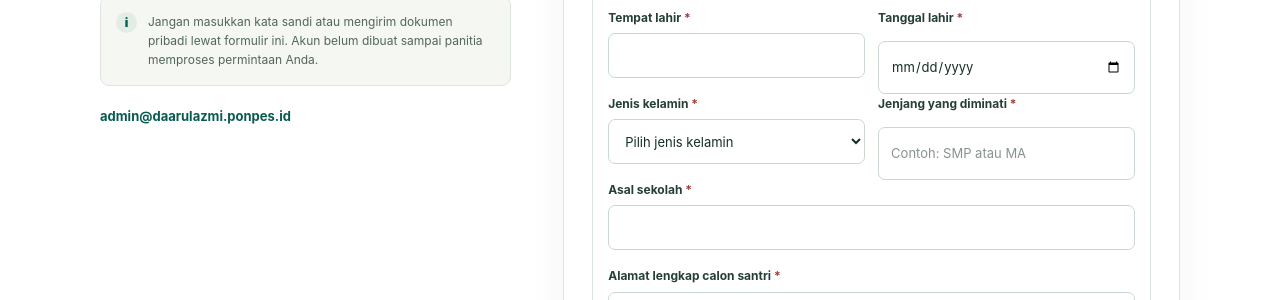
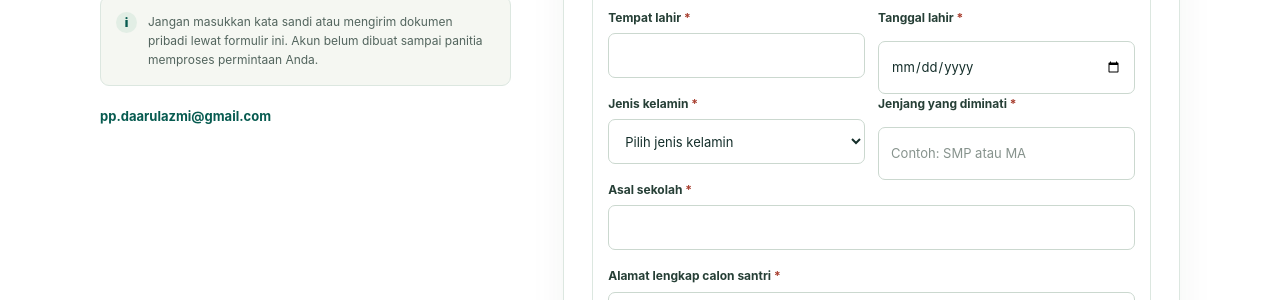
Before and after one commit to daarulazmi-ponpes/website, a Jekyll site: the page ppdb/index.html, which Jekyll copies as it is, in a window 1280 px wide and 900 px high, scrolled down 1273 px. Shown: the part 152-452 px from the top of the window. Built offline with Jekyll 4.4.1, drawn with Linux system fonts in a browser that asks for light colours.

Commit message:
Update PPDB contact email

```diff
--- a/ppdb/index.html
+++ b/ppdb/index.html
@@ -113,10 +113,10 @@
               <span aria-hidden="true">i</span>
               <p>Jangan masukkan kata sandi atau mengirim dokumen pribadi lewat formulir ini. Akun belum dibuat sampai panitia memproses permintaan Anda.</p>
             </div>
-            <a class="email-link" href="mailto:admin@daarulazmi.ponpes.id">admin@daarulazmi.ponpes.id</a>
+            <a class="email-link" href="mailto:pp.daarulazmi@gmail.com">pp.daarulazmi@gmail.com</a>
           </div>
 
-          <form class="registration-form" action="mailto:admin@daarulazmi.ponpes.id" method="post" enctype="text/plain">
+          <form class="registration-form" action="mailto:pp.daarulazmi@gmail.com" method="post" enctype="text/plain">
             <div class="form-heading">
               <span class="form-step">FORMULIR PPDB · 2027/2028</span>
               <h3>Data pendaftaran santri</h3>
@@ -249,7 +249,7 @@
       <div class="wrap footer-inner">
         <a class="footer-brand" href="../"><img src="../assets/icons/logoDA.png" alt=""> Pondok Pesantren Daarul Azmi</a>
         <span>© 2026 Daarul Azmi · PPDB 2027/2028</span>
-        <a href="mailto:admin@daarulazmi.ponpes.id">Email admin PPDB</a>
+        <a href="mailto:pp.daarulazmi@gmail.com">Email admin PPDB</a>
       </div>
     </footer>
     <a
--- a/ppdb/main.js
+++ b/ppdb/main.js
@@ -43,7 +43,7 @@ registrationForm.addEventListener("submit", (event) => {
     "",
     `Persetujuan untuk dihubungi: ${formData.get("Persetujuan dihubungi")}`,
   ].join("\n");
-  const mailto = new URL("mailto:admin@daarulazmi.ponpes.id");
+  const mailto = new URL("mailto:pp.daarulazmi@gmail.com");
   mailto.searchParams.set(
     "subject",
     `Permintaan akun PPDB 2027/2028 - ${formData.get("Nama calon santri")}`,
```
Also changed, not shown: README.md.
